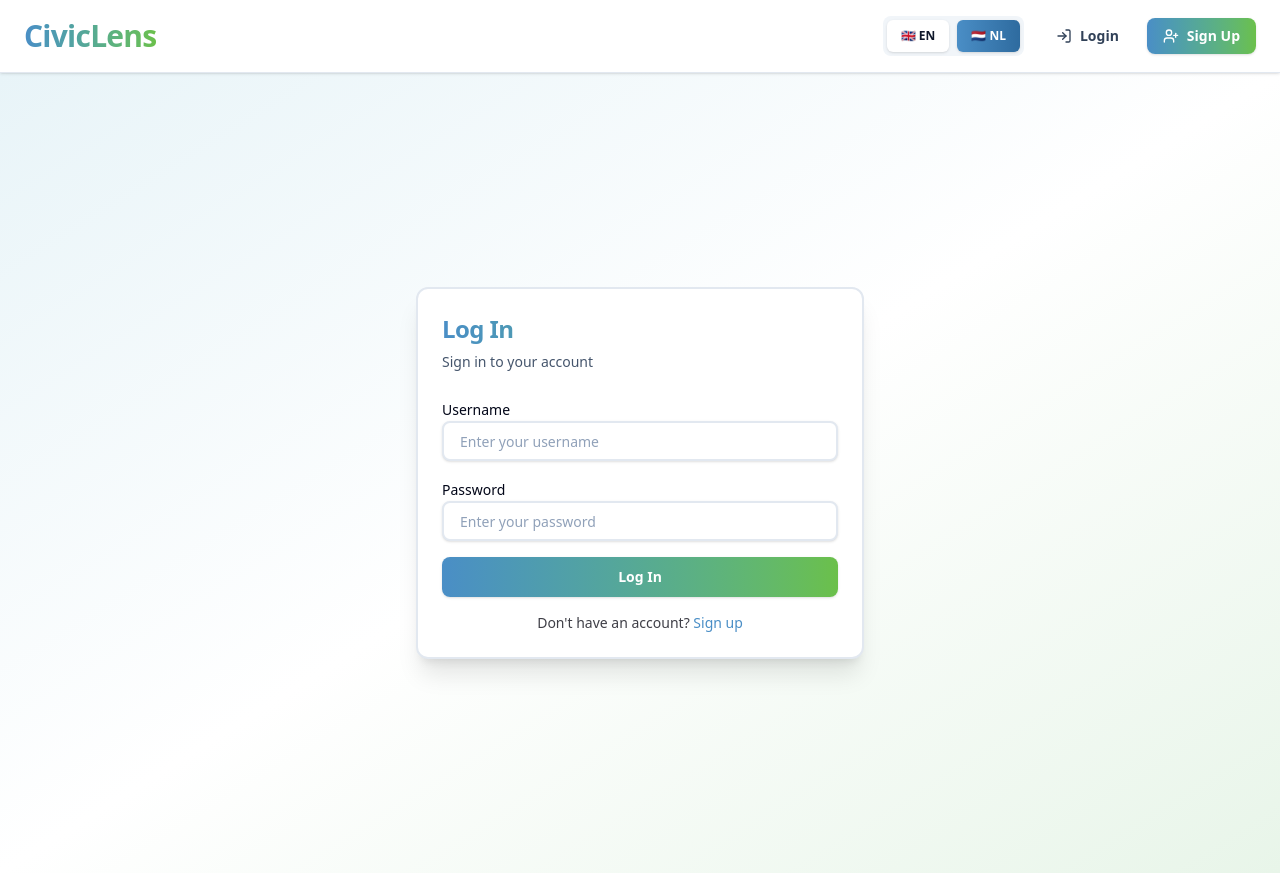
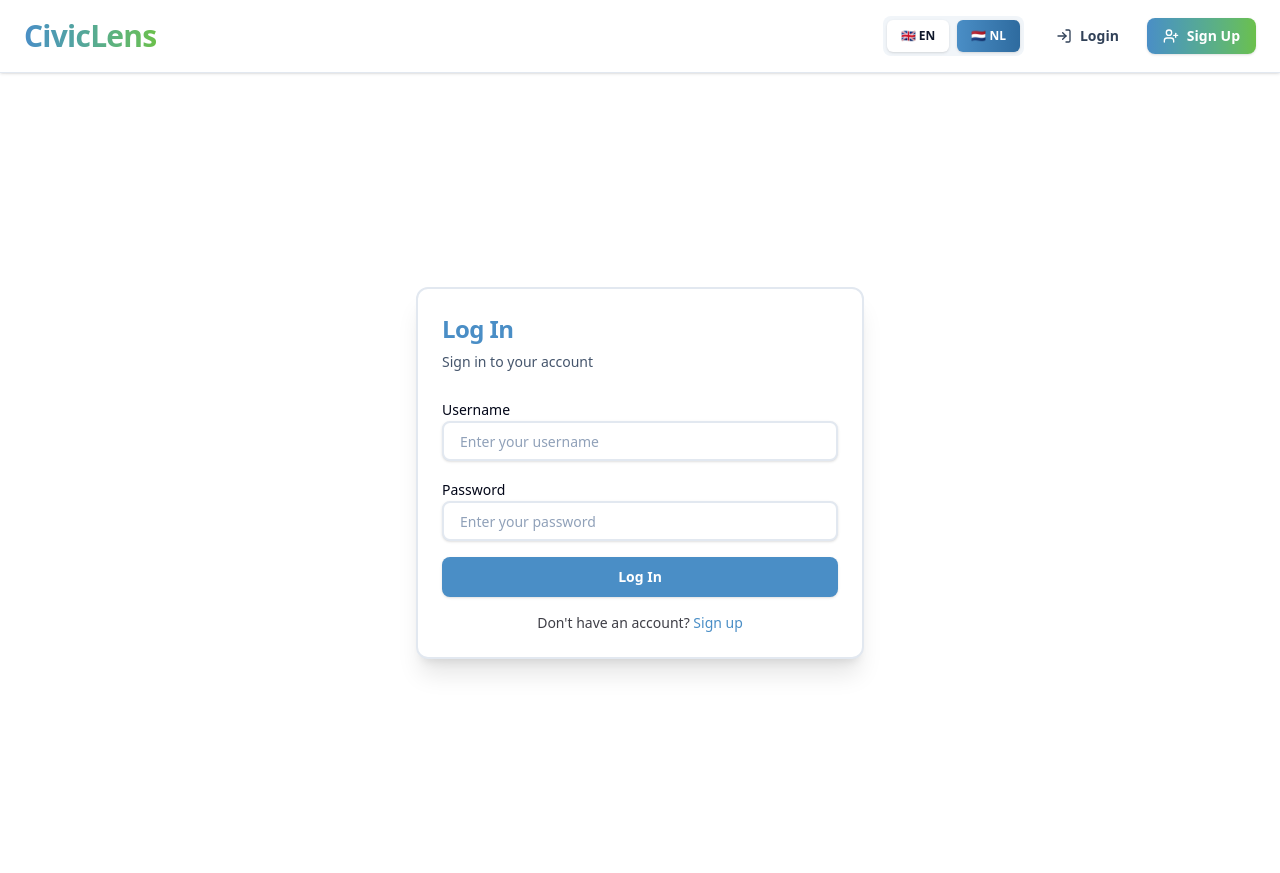
Before and after one commit to RaresPopa04/polderr, a Next.js app in the folder munincipalitator3000/: page /en/auth/login in a window 1280 px wide. Built offline with nearby package versions, Linux system fonts and the light colour scheme.

Commit message:
not processed

```diff
--- a/munincipalitator3000/app/[locale]/auth/login/page.tsx
+++ b/munincipalitator3000/app/[locale]/auth/login/page.tsx
@@ -53,10 +53,10 @@ export default function LoginPage() {
     };
 
     return (
-        <div className="min-h-screen bg-gradient-to-br from-[#e8f4f8] via-white to-[#e8f5e9] dark:from-[#0a0e12] dark:via-[#0f1419] dark:to-[#0d1410] flex items-center justify-center p-6">
+        <div className="min-h-screen bg-white dark:bg-[#0f1419] flex items-center justify-center p-6">
             <Card className="w-full max-w-md border-2 border-[#4A8EC6]/20 shadow-xl dark:border-[#5B9ED3]/20">
                 <CardHeader>
-                    <CardTitle className="text-2xl bg-gradient-to-r from-[#4A8EC6] to-[#6BC04A] bg-clip-text text-transparent">Log In</CardTitle>
+                    <CardTitle className="text-2xl text-[#4A8EC6] dark:text-[#5B9ED3]">Log In</CardTitle>
                     <CardDescription>Sign in to your account</CardDescription>
                 </CardHeader>
                 <CardContent>
@@ -93,7 +93,7 @@ export default function LoginPage() {
 
                         <Button
                             type="submit"
-                            className="w-full bg-gradient-to-r from-[#4A8EC6] to-[#6BC04A] hover:from-[#5B9ED3] hover:to-[#7ACC58]"
+                            className="w-full bg-[#4A8EC6] hover:bg-[#5B9ED3] dark:bg-[#5B9ED3] dark:hover:bg-[#7CB8E8]"
                             disabled={loading}
                         >
                             {loading ? 'Logging in...' : 'Log In'}
--- a/munincipalitator3000/app/[locale]/auth/signup/page.tsx
+++ b/munincipalitator3000/app/[locale]/auth/signup/page.tsx
@@ -53,10 +53,10 @@ export default function SignupPage() {
     };
 
     return (
-        <div className="min-h-screen bg-gradient-to-br from-[#e8f4f8] via-white to-[#e8f5e9] dark:from-[#0a0e12] dark:via-[#0f1419] dark:to-[#0d1410] flex items-center justify-center p-6">
+        <div className="min-h-screen bg-white dark:bg-[#0f1419] flex items-center justify-center p-6">
             <Card className="w-full max-w-md border-2 border-[#6BC04A]/20 shadow-xl dark:border-[#7ACC58]/20">
                 <CardHeader>
-                    <CardTitle className="text-2xl bg-gradient-to-r from-[#4A8EC6] to-[#6BC04A] bg-clip-text text-transparent">Sign Up</CardTitle>
+                    <CardTitle className="text-2xl text-[#4A8EC6] dark:text-[#5B9ED3]">Sign Up</CardTitle>
                     <CardDescription>Create a new account</CardDescription>
                 </CardHeader>
                 <CardContent>
@@ -93,7 +93,7 @@ export default function SignupPage() {
 
                         <Button
                             type="submit"
-                            className="w-full bg-gradient-to-r from-[#4A8EC6] to-[#6BC04A] hover:from-[#5B9ED3] hover:to-[#7ACC58]"
+                            className="w-full bg-[#4A8EC6] hover:bg-[#5B9ED3] dark:bg-[#5B9ED3] dark:hover:bg-[#7CB8E8]"
                             disabled={loading}
                         >
                             {loading ? 'Signing up...' : 'Sign Up'}
--- a/munincipalitator3000/app/[locale]/page.tsx
+++ b/munincipalitator3000/app/[locale]/page.tsx
@@ -376,7 +376,11 @@ export default function Home() {
                       <div className="flex items-center gap-4">
                         <span className="text-5xl group-hover:scale-110 transition-transform">{topic.icon}</span>
                         <div>
-                          <CardTitle className="text-2xl mb-1">{topic.name}</CardTitle>
+                          <CardTitle className="text-2xl mb-1">
+                            {topic.name === "Culture and Events" ? "Cultuur en Evenementen" :
+                              topic.name === "Public Administration" ? "Openbaar Bestuur" :
+                                topic.name}
+                          </CardTitle>
                         </div>
                       </div>
                       <div className="flex flex-col gap-2 text-right">
```
Also changed, not shown: 2 other files (tests, documents, lock files or other folders).
